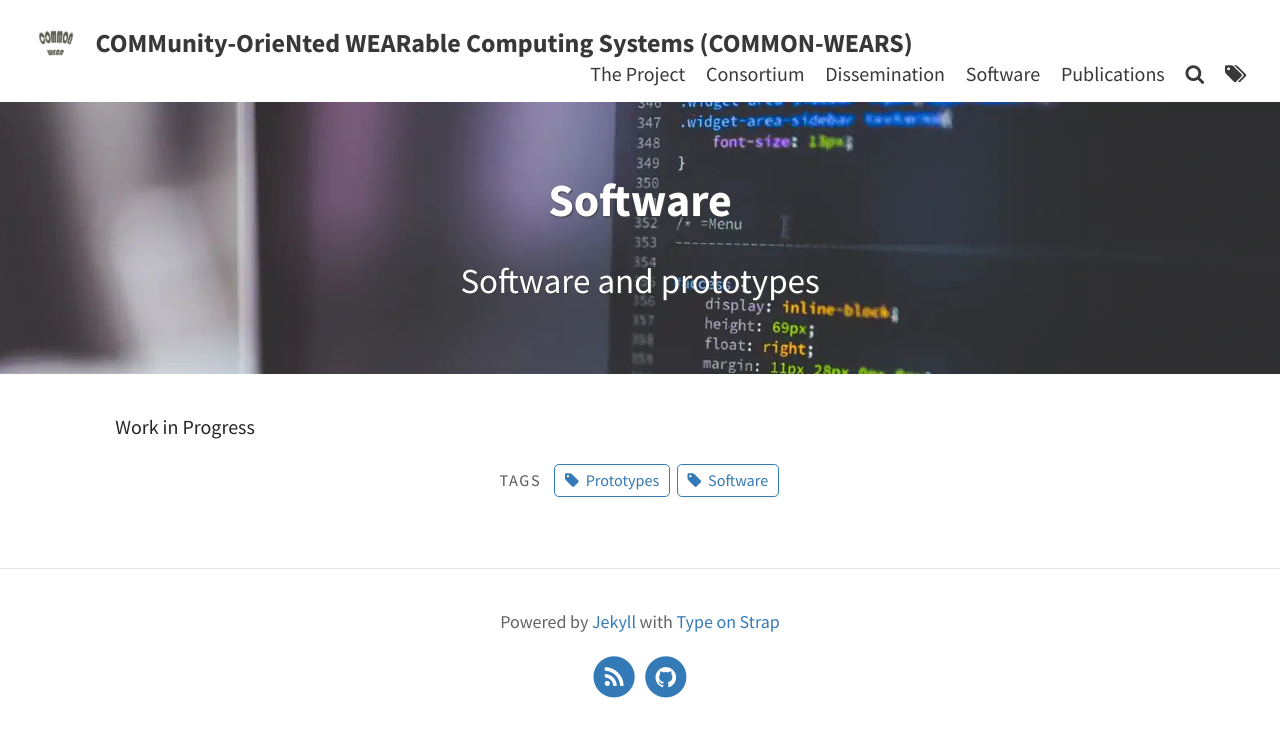
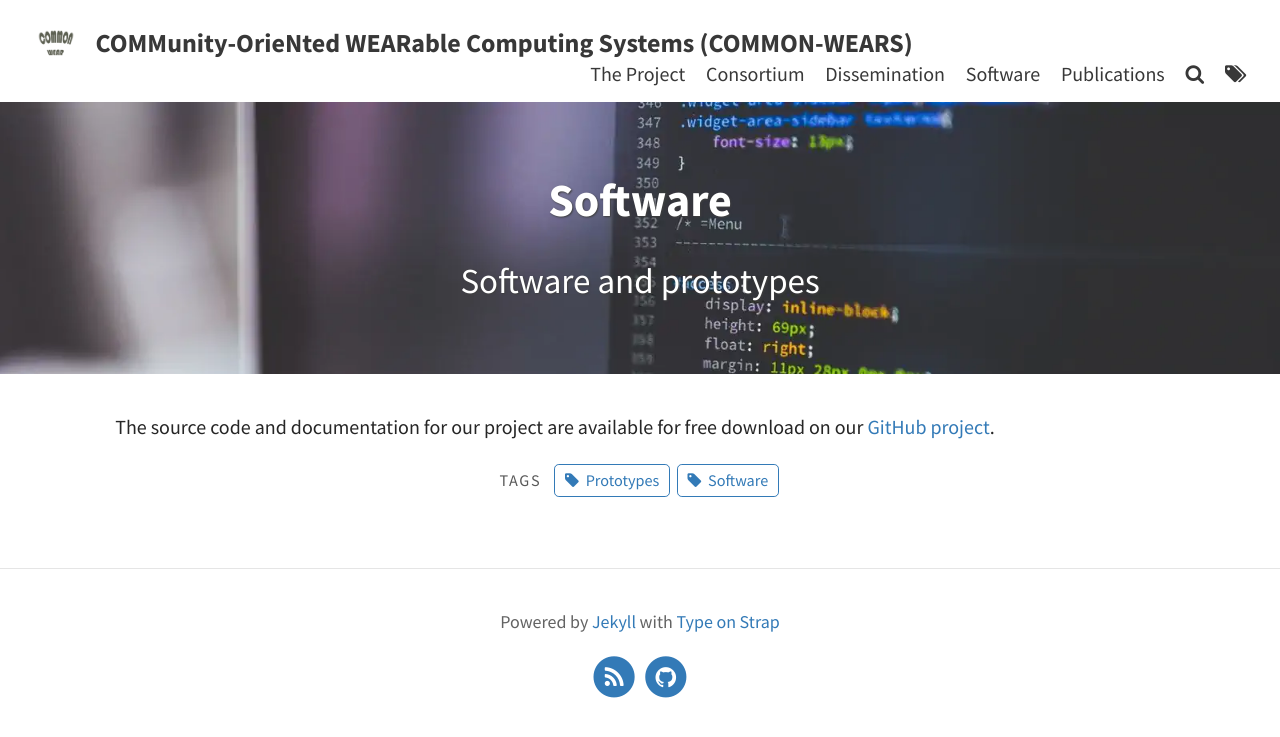
Before and after one commit to common-wears/2022, a Jekyll site: the page built from pages/4_prototypes.md, in a window 1280 px wide. Shown: the top 737 px of the page. Built offline with Jekyll 4.4.1, drawn with Linux system fonts in a browser that asks for light colours.

Commit message:
Update 4_prototypes.md

```diff
--- a/pages/4_prototypes.md
+++ b/pages/4_prototypes.md
@@ -8,4 +8,4 @@ feature-img: "assets/img/pexels/computer.webp"
 tags: [Prototypes, Software]
 ---
 
-Work in Progress
+The source code and documentation for our project are available for free download on our [GitHub project](https://github.com/common-wears/Software).
```
